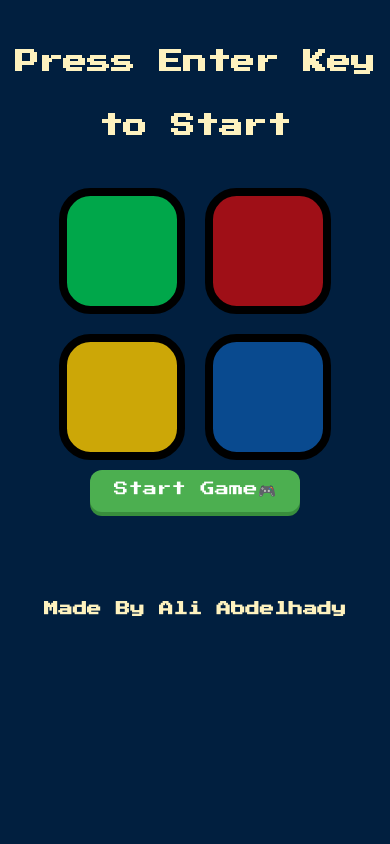
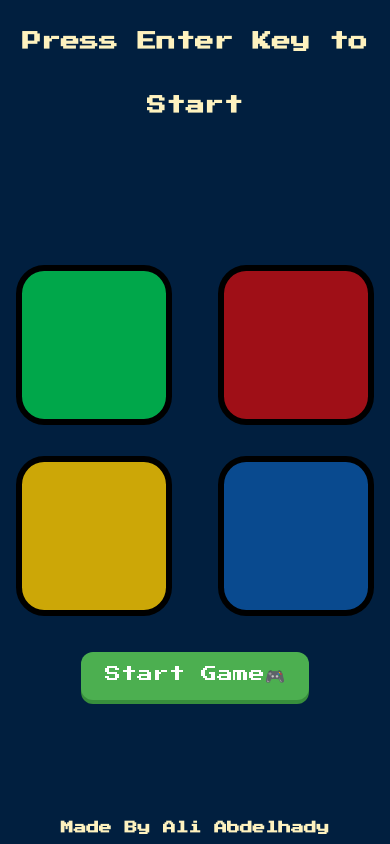
Before and after one commit to AliAbdelhady1/Simon-Game, a plain HTML site: page index.html in a window 390 px wide. Drawn offline with nearby package versions, Linux system fonts and the light colour scheme.

Commit message:
Add files via upload

```diff
--- a/style.css
+++ b/style.css
@@ -5,19 +5,24 @@ body {
   font-family: 'Press Start 2P', cursive;
   margin: 0;
   padding: 0;
+  min-height: 100vh; /* تملى ارتفاع الشاشة بالكامل */
+  display: flex;
+  flex-direction: column;
+  justify-content: center;
+  align-items: center;
 }
 
 /* ====== العنوان ====== */
 #level-title {
   font-size: 2.5rem;
   line-height: 4rem;
-  margin: 60px 0 30px 0;
+  margin: 40px 0 20px 0;
   color: #FEF2BF;
 }
 
 /* ====== الزر الرئيسي (Start Game) ====== */
 #start-btn {
-  padding: 15px 30px;
+  padding: 18px 36px;
   font-size: 1rem;
   font-family: 'Press Start 2P', cursive;
   background-color: #4CAF50;
@@ -27,7 +32,7 @@ body {
   cursor: pointer;
   box-shadow: 0 4px 0 #388E3C;
   transition: all 0.2s ease;
-  margin-bottom: 40px;
+  margin: 20px 0;
 }
 
 #start-btn:hover {
@@ -49,7 +54,7 @@ body {
   justify-content: center;
   width: 90%;
   max-width: 600px;
-  margin: auto;
+  flex-grow: 1; /* تملأ المساحة المتبقية من الشاشة */
 }
 
 /* ====== صفوف الأزرار ====== */
@@ -69,21 +74,10 @@ body {
   transition: all 0.1s ease-in-out;
 }
 
-.green {
-  background-color: #00a74a;
-}
-
-.red {
-  background-color: #9f0f17;
-}
-
-.yellow {
-  background-color: #cca707;
-}
-
-.blue {
-  background-color: #094a8f;
-}
+.green { background-color: #00a74a; }
+.red { background-color: #9f0f17; }
+.yellow { background-color: #cca707; }
+.blue { background-color: #094a8f; }
 
 .btn:active,
 .pressed {
@@ -103,25 +97,63 @@ footer {
   font-size: 0.9rem;
   font-weight: 700;
   color: #FEF2BF;
-  margin-top: 50px;
-  padding-bottom: 20px;
+  margin: 10px 0;
 }
 
 /* ====== تحسينات للموبايل ====== */
 @media (max-width: 600px) {
+  html, body {
+    height: 100%;
+    margin: 0;
+    padding: 0;
+    overflow: hidden; /* يمنع التمرير */
+  }
+
+  body {
+    display: flex;
+    flex-direction: column;
+    justify-content: center;
+    align-items: center;
+  }
+
   #level-title {
-    font-size: 1.5rem;
-    margin: 30px 0 20px 0;
+    font-size: 1.2rem;
+    margin: 10px 0;
+  }
+
+  #start-btn {
+    font-size: 1rem;
+    padding: 14px 24px;
+    margin-bottom: 15px;
+  }
+
+  .container {
+    width: 100vw;
+    height: 70vh; /* تخصيص مساحة ضخمة للأزرار */
+    display: flex;
+    flex-direction: column;
+    justify-content: center;
+    align-items: center;
+  }
+
+  .row {
+    width: 100%;
+    display: flex;
+    justify-content: center;
+    gap: 4vw;
   }
 
   .btn {
-    height: 110px;
-    width: 110px;
-    margin: 10px;
+    flex: 1;
+    height: 38vw;   /* حجم أكبر */
+    max-height: 40vw;
+    margin: 4vw;
+    border: 6px solid black;
+    border-radius: 18%;
   }
 
-  #start-btn {
-    font-size: 0.9rem;
-    padding: 12px 24px;
+  footer {
+    font-size: 0.8rem;
+    margin-top: 5px;
   }
 }
```
